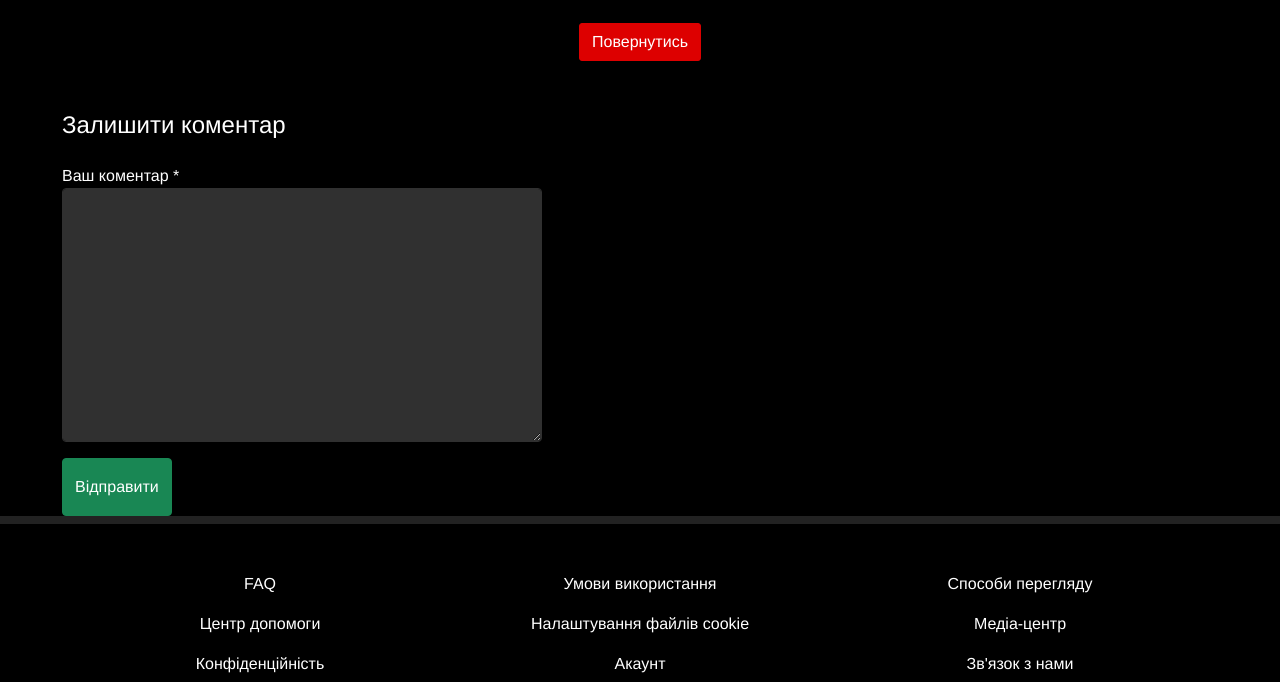
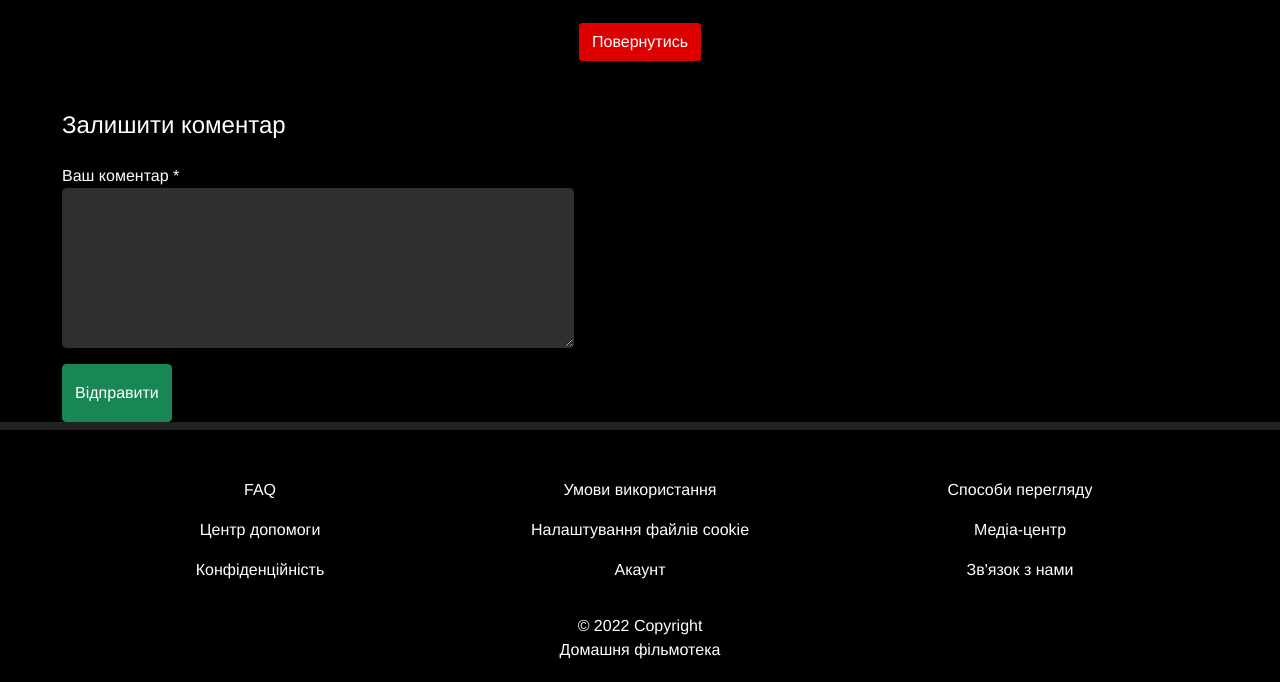
Before and after one commit to BohdanSemeniuk/coursework, a Django app: a page that uses templates/base.html in a window 1280 px wide. Shown: the part 1345-2027 px from the top of the page. After the commit the page ends 2004 px from the top, so only its background shows below. Run offline with Django 4.2, Linux system fonts and the light colour scheme; a user stored in the database is signed in; data comes from the database, SQL or seed files in the repository.

Commit message:
last fix

```diff
--- a/static/css/style.css
+++ b/static/css/style.css
@@ -53,7 +53,7 @@ a:hover{
 }
 
 .form-control{
-    padding: 0.5rem 1rem;
+    padding: 0.5rem 1.5rem;
     font-size: 1.25rem;
     line-height: 1.5;
     border-radius: 0;
@@ -195,6 +195,10 @@ a:hover{
     transition: border-color .15s ease-in-out,box-shadow .15s ease-in-out;
 }
 
+#contact-comment {
+    height: 20vh;
+}
+
 .movie-show-section{
     padding-left: 20px;
     padding-top: 50px;
@@ -238,7 +242,7 @@ a:hover{
 }
 
 .comment-field {
-    width: 60vh;
+    width: 40vw;
 }
 
 @media (max-width: 440px) {
```
Also changed, not shown: static/css/style.6dbf4dc76747.css (renamed from static/css/style.3d789d520bbf.css, +6 -2 lines), static/staticfiles.json (+1 -1 lines), 3 other files.
